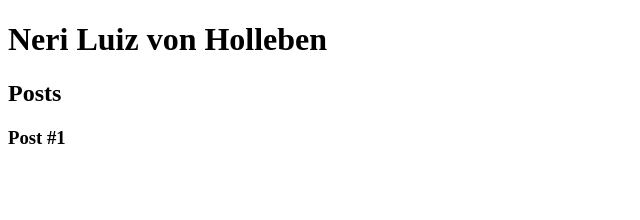
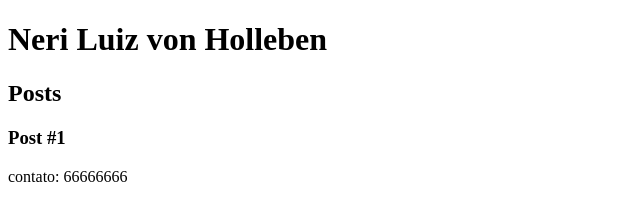
Before and after one commit to neriluiz/BootCampJogos, a plain HTML site: page index.html in a window 1280 px wide. Shown: the whole page, without its empty margins (0-640 px from the left). Drawn offline with Linux system fonts and the light colour scheme.

Commit message:
Footer addition

```diff
--- a/index.html
+++ b/index.html
@@ -16,6 +16,6 @@
                 <h3>Post #1</h3>
             </article>
         </section>
-        <footer></footer>
+        <footer>contato: 66666666</footer>
     </body>
 </html>
```
